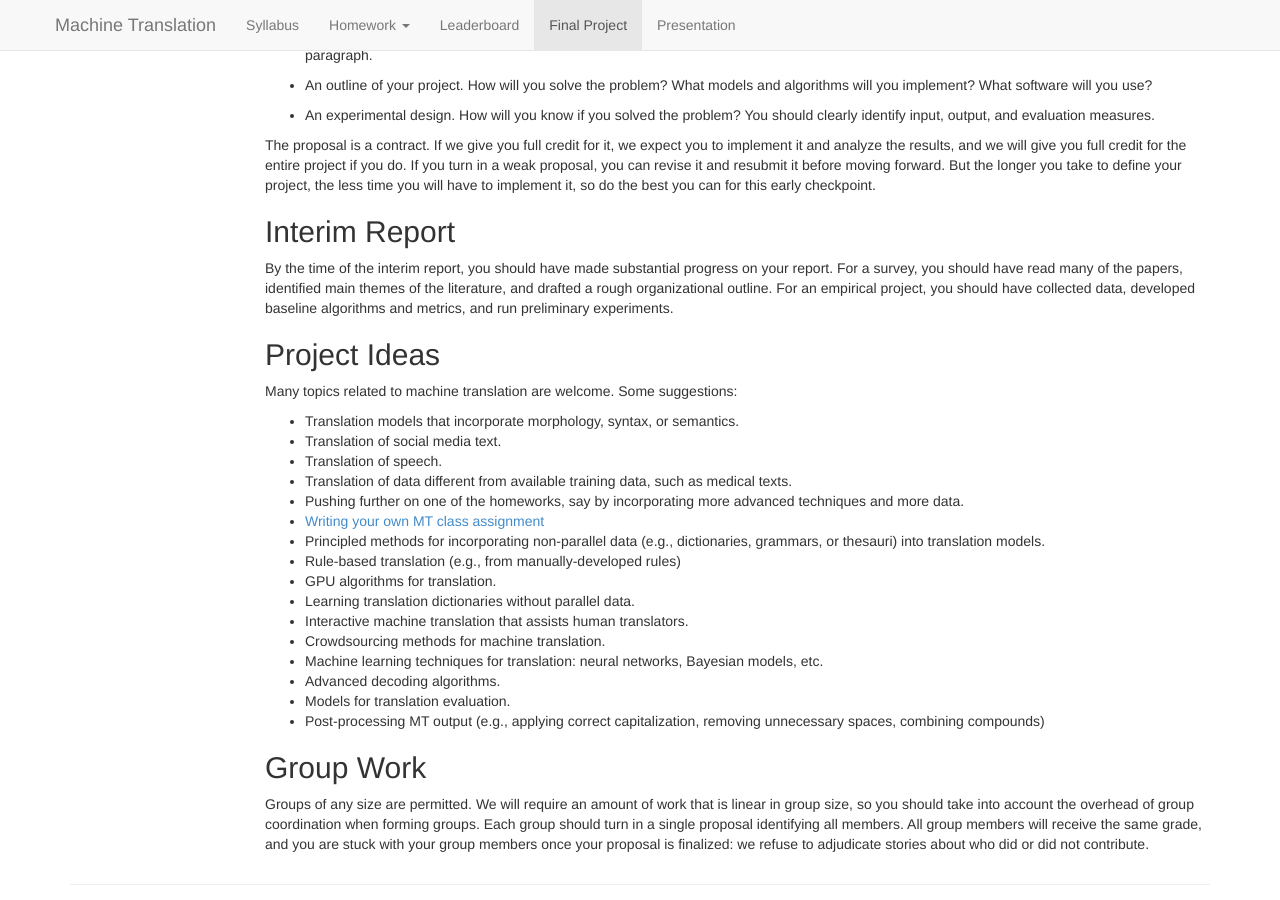
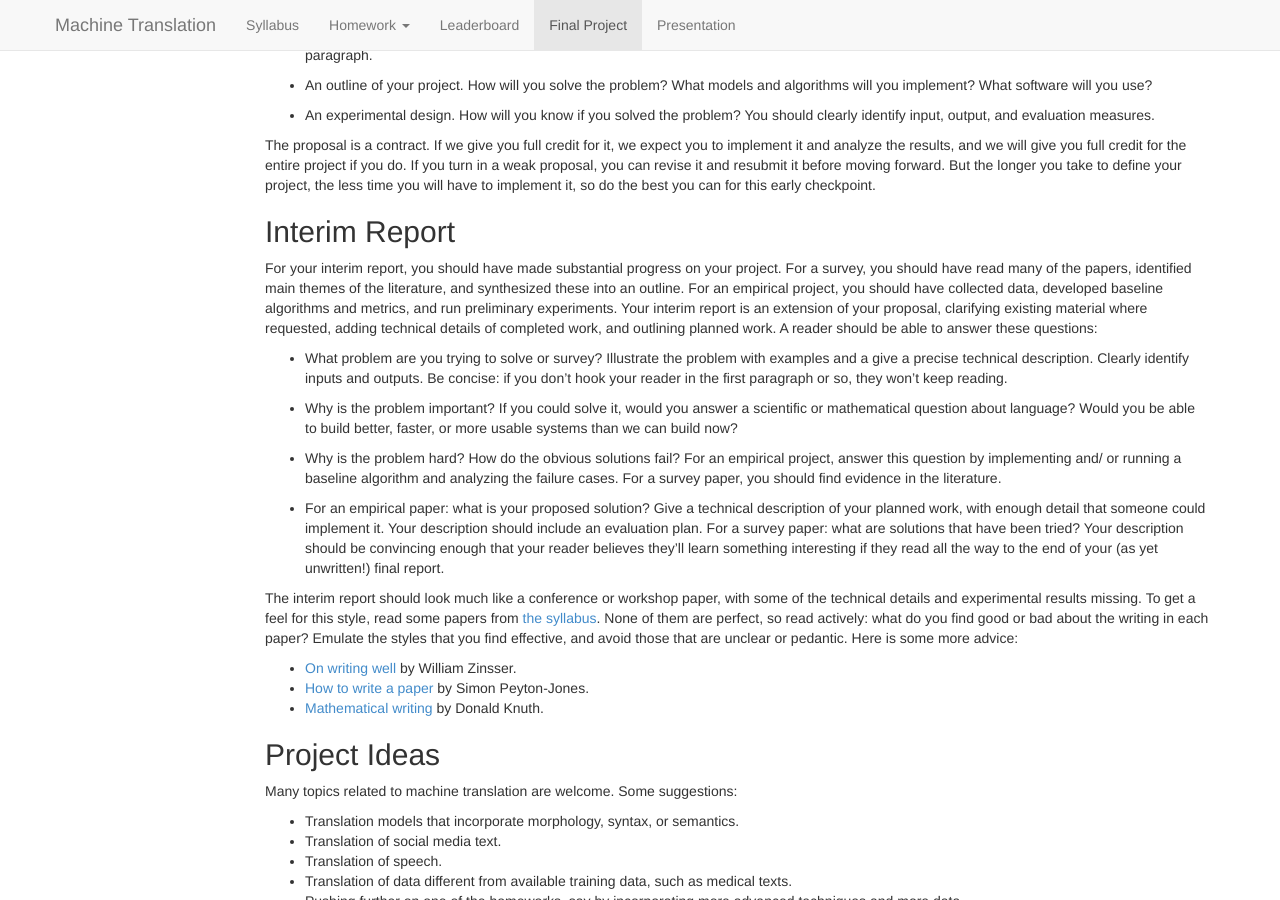
Before and after one commit to mt-class/jhu, a Jekyll site: the page built from project.md, in a window 1280 px wide and 900 px high, scrolled down 568 px. Built offline with Jekyll 4.4.1, drawn with Linux system fonts in a browser that asks for light colours; nearby versions of some CDN libraries.

Commit message:
Interim project description

```diff
--- a/project.md
+++ b/project.md
@@ -65,12 +65,47 @@ do the best you can for this early checkpoint.
 Interim Report
 --------------
 
-By the time of the interim report, you should have made substantial progress
-on your report. For a survey, you should have read many of the papers,
-identified main themes of the literature, and drafted a rough organizational
+For your interim report, you should have made substantial progress
+on your project. For a survey, you should have read many of the papers,
+identified main themes of the literature, and synthesized these into an
 outline. For an empirical project, you should have collected data, developed
-baseline algorithms and metrics, and run preliminary experiments.
+baseline algorithms and metrics, and run preliminary experiments. Your
+interim report is an extension of your proposal, clarifying existing
+material where requested, adding technical details of completed work, and
+outlining planned work. A reader should be able to answer these questions:
 
+* What problem are you trying to solve or survey? Illustrate the problem with
+examples and a give a precise technical description. Clearly identify inputs
+and outputs. Be concise: if you don't hook your reader in the first paragraph
+or so, they won't keep reading.
+
+* Why is the problem important? If you could solve it, would you answer
+a scientific or mathematical question about language? Would you be able to
+build better, faster, or more usable systems than we can build now?
+
+* Why is the problem hard? How do the obvious solutions fail? For an
+empirical project, answer this question by implementing and/ or running a
+baseline algorithm and analyzing the failure cases. For a survey paper, you
+should find evidence in the literature.
+
+* For an empirical paper: what is your proposed solution? Give a technical
+description of your planned work, with enough detail that someone could
+implement it. Your description should include an evaluation plan. For a
+survey paper: what are solutions that have been tried? Your description
+should be convincing enough that your reader believes they'll learn
+something interesting if they read all the way to the end of your
+(as yet unwritten!) final report.
+
+The interim report should look much like a conference or workshop paper, with
+some of the technical details and experimental results missing. To get a feel
+for this style, read some papers from [the syllabus](syllabus.html). None of
+them are perfect, so read actively: what do you find good or bad
+about the writing in each paper? Emulate the styles that you find effective,
+and avoid those that are unclear or pedantic. Here is some more advice:
+
+* [On writing well](http://www.amazon.com/Writing-Well-30th-Anniversary-Edition/dp/0060891548) by William Zinsser.
+* [How to write a paper](http://research.microsoft.com/en-us/um/people/simonpj/papers/giving-a-talk/writing-a-paper-slides.pdf) by Simon Peyton-Jones.
+* [Mathematical writing](http://jmlr.org/reviewing-papers/knuth_mathematical_writing.pdf) by Donald Knuth.
 
 Project Ideas
 -------------
```
